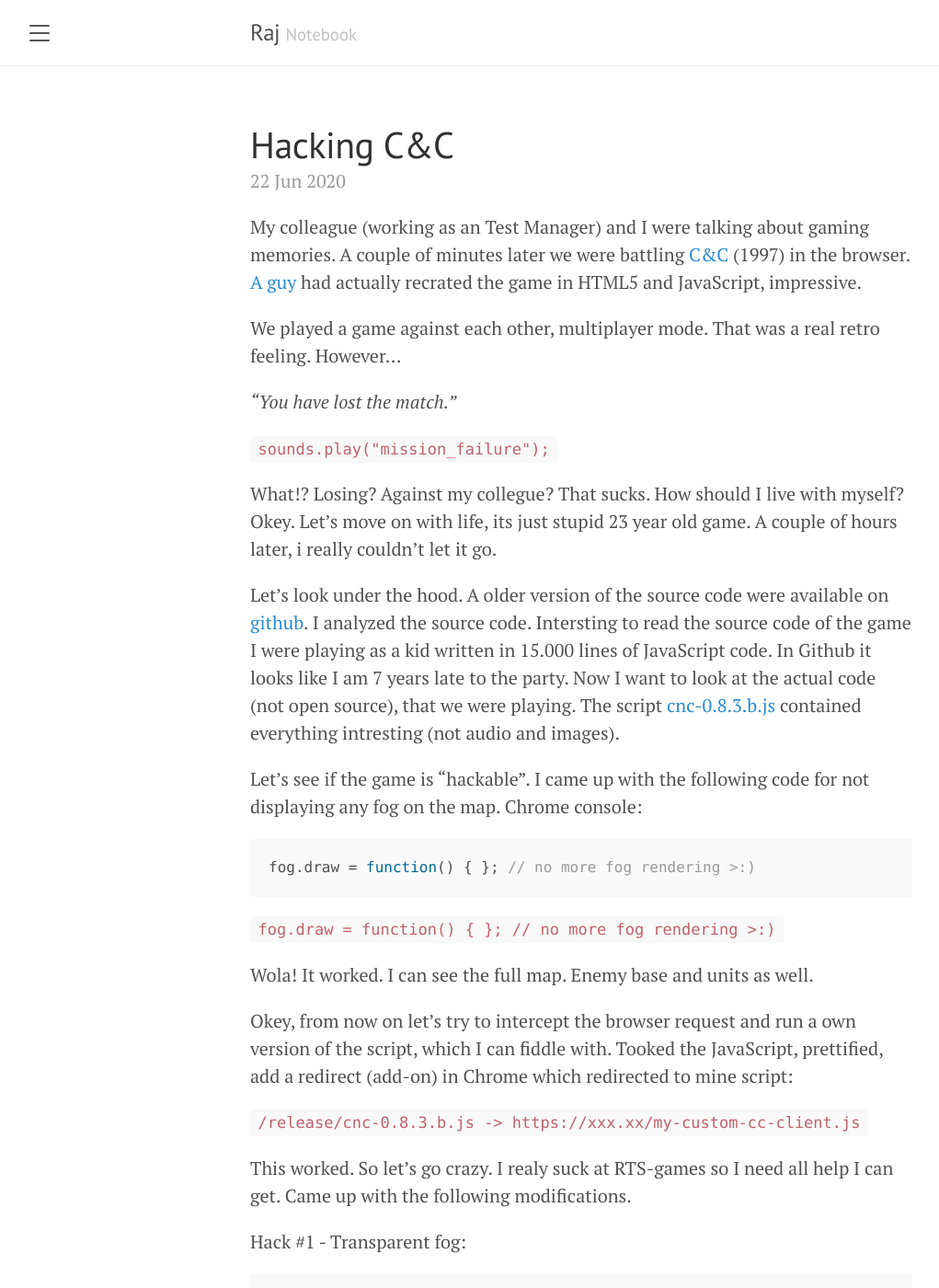
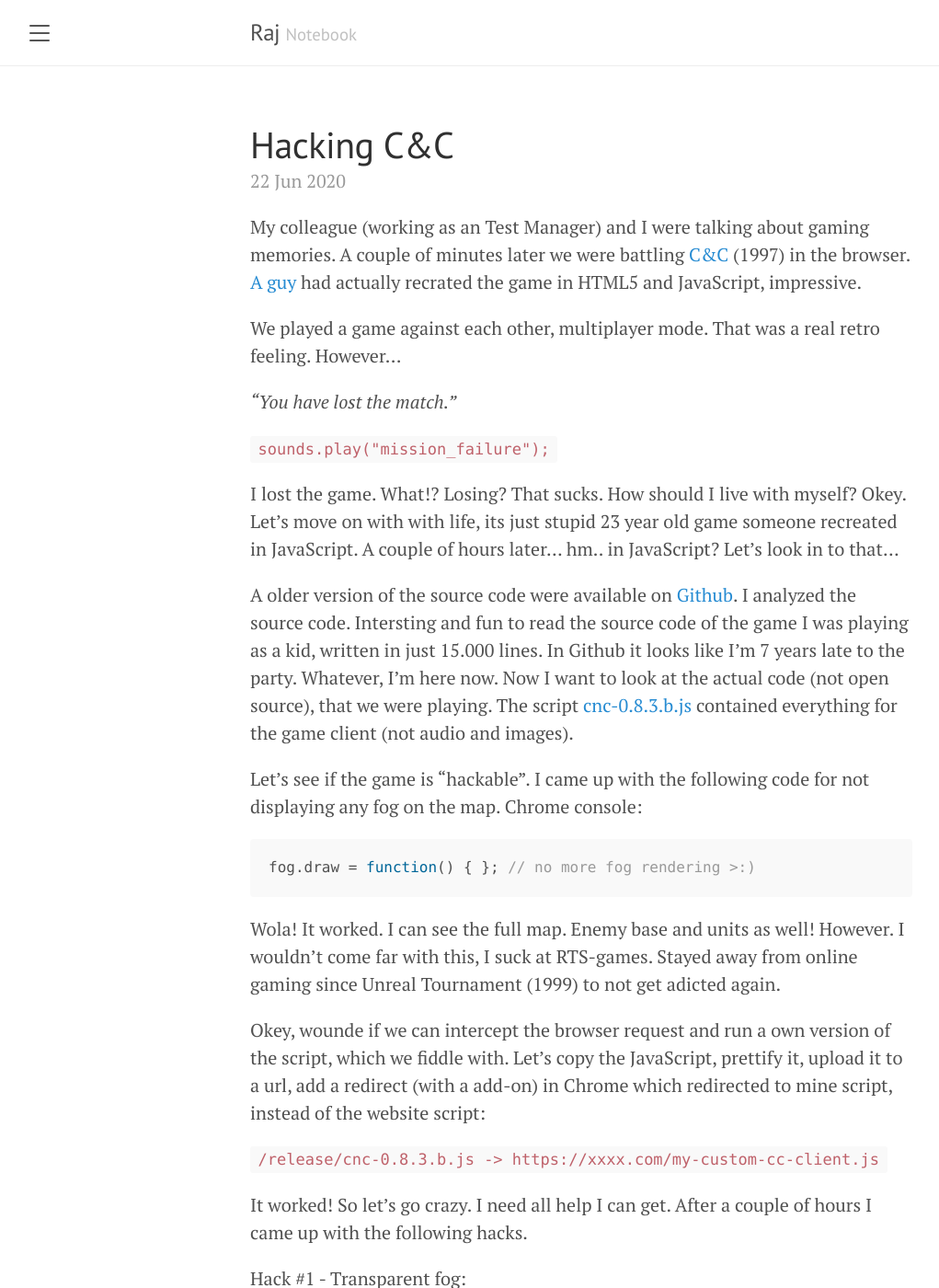
Before and after one commit to zytric/raj, a Jekyll site: the page built from _posts/2020-06-22-hacking-cc.md, in a window 1280 px wide and 1400 px high. Shown: the whole window at 92% size, without its empty margins (8-1029 px from the left). Built offline with Jekyll 4.4.1, drawn with Linux system fonts in a browser that asks for light colours.

Commit message:
Update 2020-06-22-hacking-cc.md

````diff
--- a/_posts/2020-06-22-hacking-cc.md
+++ b/_posts/2020-06-22-hacking-cc.md
@@ -13,25 +13,22 @@ We played a game against each other, multiplayer mode. That was a real retro fee
 
 ``sounds.play("mission_failure");``
 
-What!? Losing? Against my collegue? That sucks. How should I live with myself? Okey. Let's move on with life, its just stupid 23 year old  game. A couple of hours later, i really couldn't let it go.
+I lost the game. What!? Losing? That sucks. How should I live with myself? Okey. Let's move on with with life, its just stupid 23 year old game someone recreated in JavaScript. A couple of hours later... hm.. in JavaScript? Let's look in to that...
 
-Let's look under the hood. A older version of the source code were available on [github](https://github.com/adityaravishankar/command-and-conquer). I analyzed the source code. Intersting to read the source code of the game I were playing as a kid written in 15.000 lines of JavaScript code. In Github it looks like I am 7 years late to the party. Now I want to look at the actual code (not open source), that we were playing. The script [cnc-0.8.3.b.js](https://www.adityaravishankar.com/projects/games/command-and-conquer/release/cnc-0.8.3.b.js) contained everything intresting (not audio and images).
+A older version of the source code were available on [Github](https://github.com/adityaravishankar/command-and-conquer). I analyzed the source code. Intersting and fun to read the source code of the game I was playing as a kid, written in just 15.000 lines. In Github it looks like I'm 7 years late to the party. Whatever, I'm here now. Now I want to look at the actual code (not open source), that we were playing. The script [cnc-0.8.3.b.js](https://www.adityaravishankar.com/projects/games/command-and-conquer/release/cnc-0.8.3.b.js) contained everything for the game client (not audio and images).
 
 Let's see if the game is "hackable". I came up with the following code for not displaying any fog on the map. Chrome console:
-
 ```javascript
 fog.draw = function() { }; // no more fog rendering >:)
 ```
 
-`fog.draw = function() { }; // no more fog rendering >:)`
+Wola! It worked. I can see the full map. Enemy base and units as well! However. I wouldn't come far with this, I suck at RTS-games. Stayed away from online gaming since Unreal Tournament (1999) to not get adicted again.
 
-Wola! It worked. I can see the full map. Enemy base and units as well.
+Okey, wounde if we can intercept the browser request and run a own version of the script, which we fiddle with. Let's copy the JavaScript, prettify it, upload it to a url, add a redirect (with a add-on) in Chrome which redirected to mine script, instead of the website script:
 
-Okey, from now on let's try to intercept the browser request and run a own version of the script, which I can fiddle with. Tooked the JavaScript, prettified, add a redirect (add-on) in Chrome which redirected to mine script:
+`/release/cnc-0.8.3.b.js -> https://xxxx.com/my-custom-cc-client.js`
 
-`/release/cnc-0.8.3.b.js -> https://xxx.xx/my-custom-cc-client.js`
-
-This worked. So let's go crazy. I realy suck at RTS-games so I need all help I can get. Came up with the following modifications.
+It worked! So let's go crazy. I need all help I can get. After a couple of hours I came up with the following hacks.
 
 Hack #1 - Transparent fog:
 ```javascript
````
